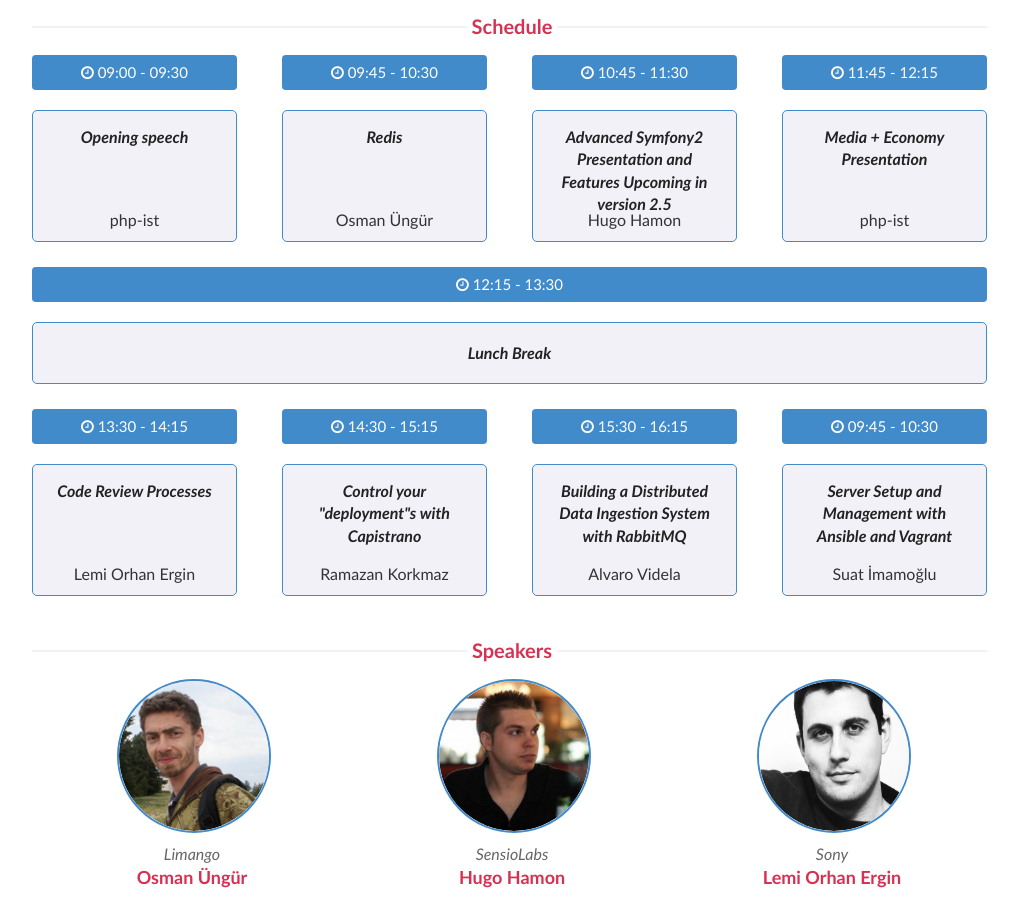
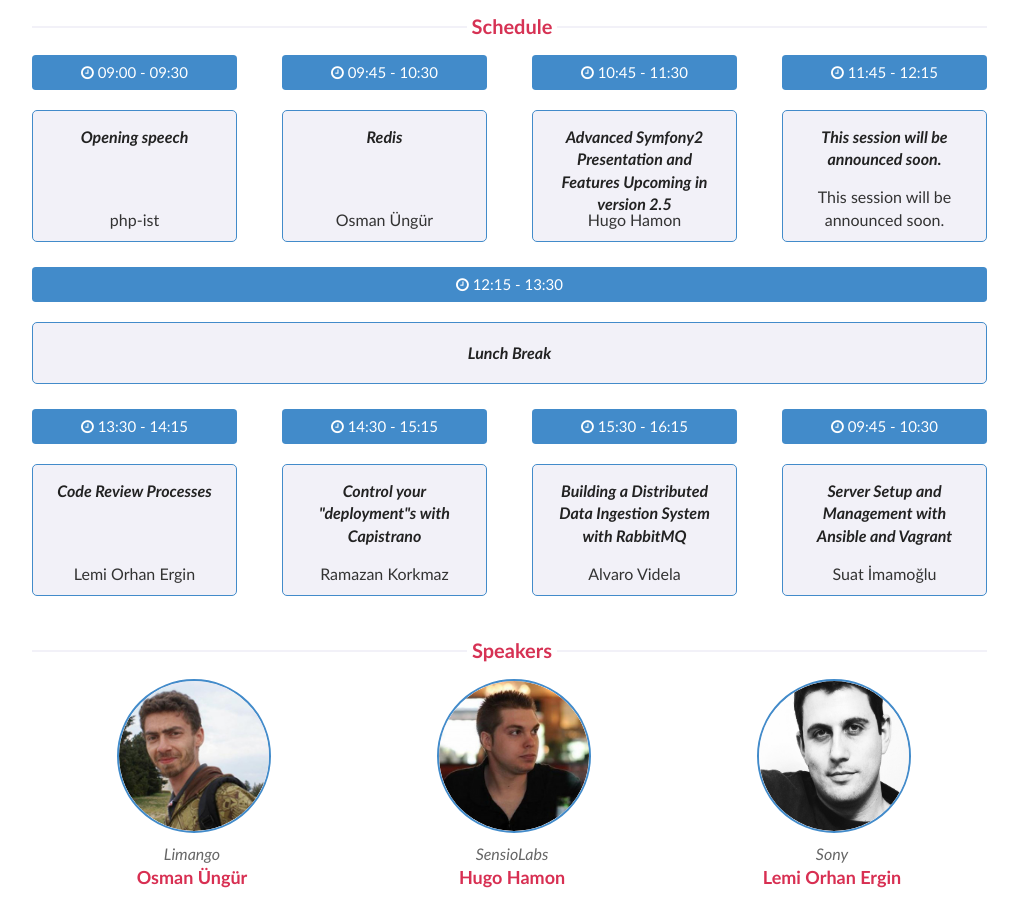
Before and after one commit to rakodev/phpist2014, a plain HTML site: page en.html in a window 1280 px wide. Shown: the part 1087-2011 px from the top of the page, without its empty margins (128-1146 px from the left). Drawn offline with Linux system fonts and the light colour scheme.

Commit message:
Genel düzenlemeler

```diff
--- a/en.html
+++ b/en.html
@@ -237,12 +237,12 @@
                   <div class="programText">
                      <h4 class="lucida sessionTopic">
                         <em>
-                        Media + Economy Presentation
+                        This session will be announced soon.
                         </em>
                      </h4>
                      <div class="clearfix"></div>
                      <span class="sessionAuthor">
-                     php-ist
+                     This session will be announced soon.
                      </span>
                   </div>
                </li>
```
Also changed, not shown: index.html (+2 -2 lines).
